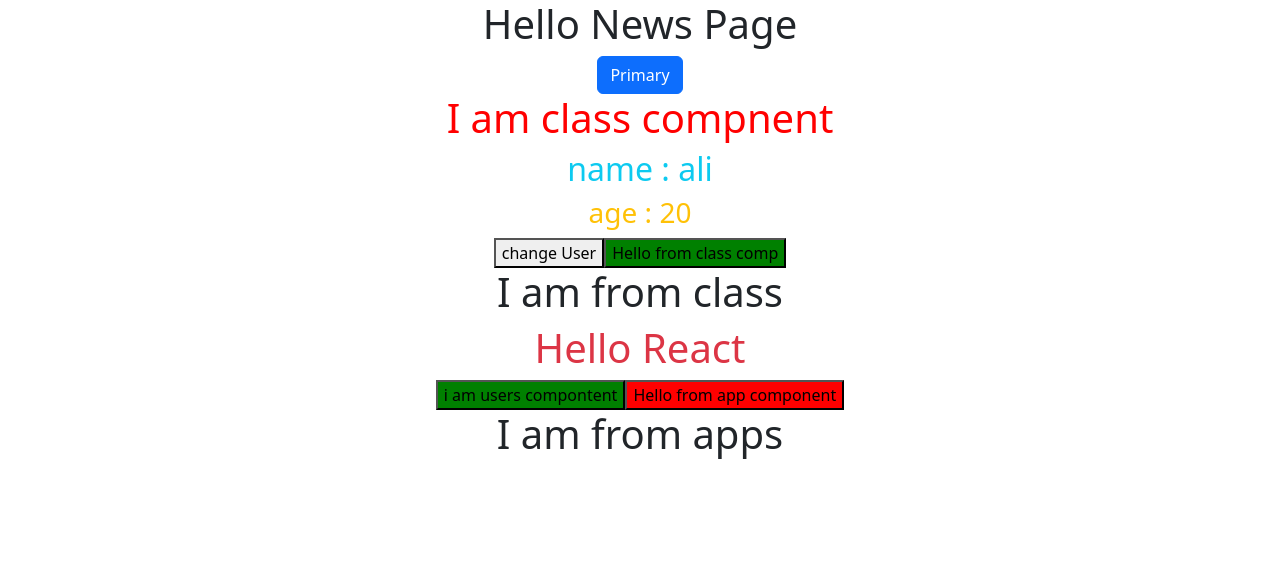
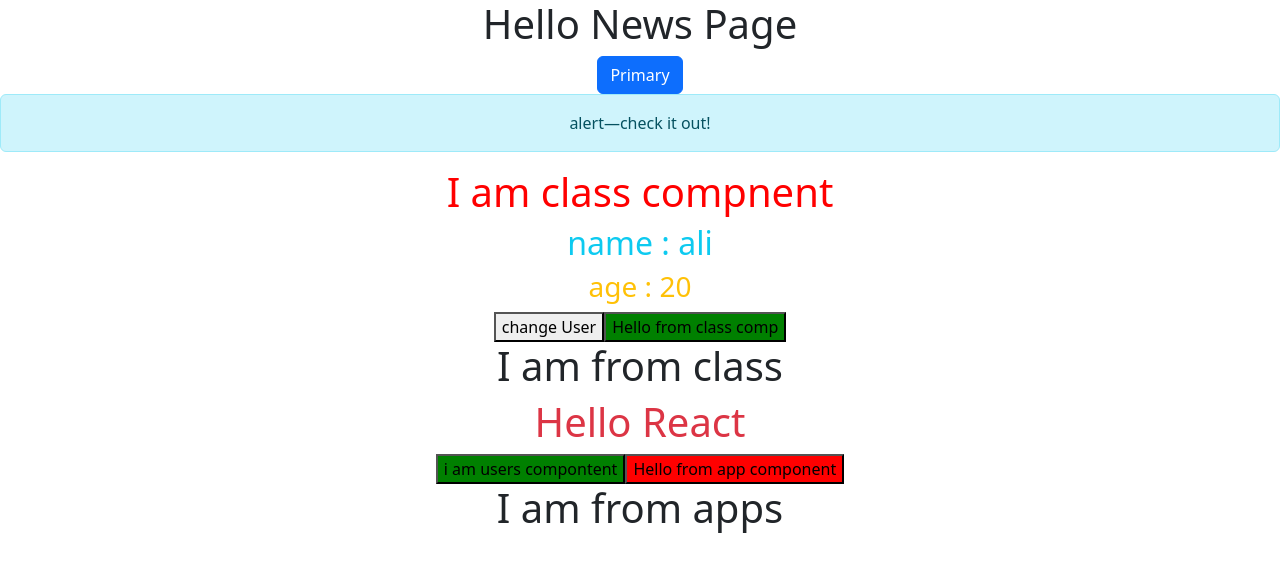
Before and after one commit to abdelrahmanShabaan/React_js_ITI_XMaster_Packages, a React (Create React App) app: page / in a window 1280 px wide. Shown: the top 572 px of the page. Built offline with nearby package versions, Linux system fonts and the light colour scheme.

Commit message:
added alert react bootstrap

```diff
--- a/src/App.js
+++ b/src/App.js
@@ -12,7 +12,7 @@ function App() {
     <div className="App">
       <h1>Hello News Page</h1>
       <Button variant="primary">Primary</Button>{' '}
-
+      <Alert variant="info"> alert—check it out!</Alert>
       <AppClassComponent />
       <MyButton name="Hello from app component" color="red"/>
       <MyTitle title= "I am from apps"/>
```
